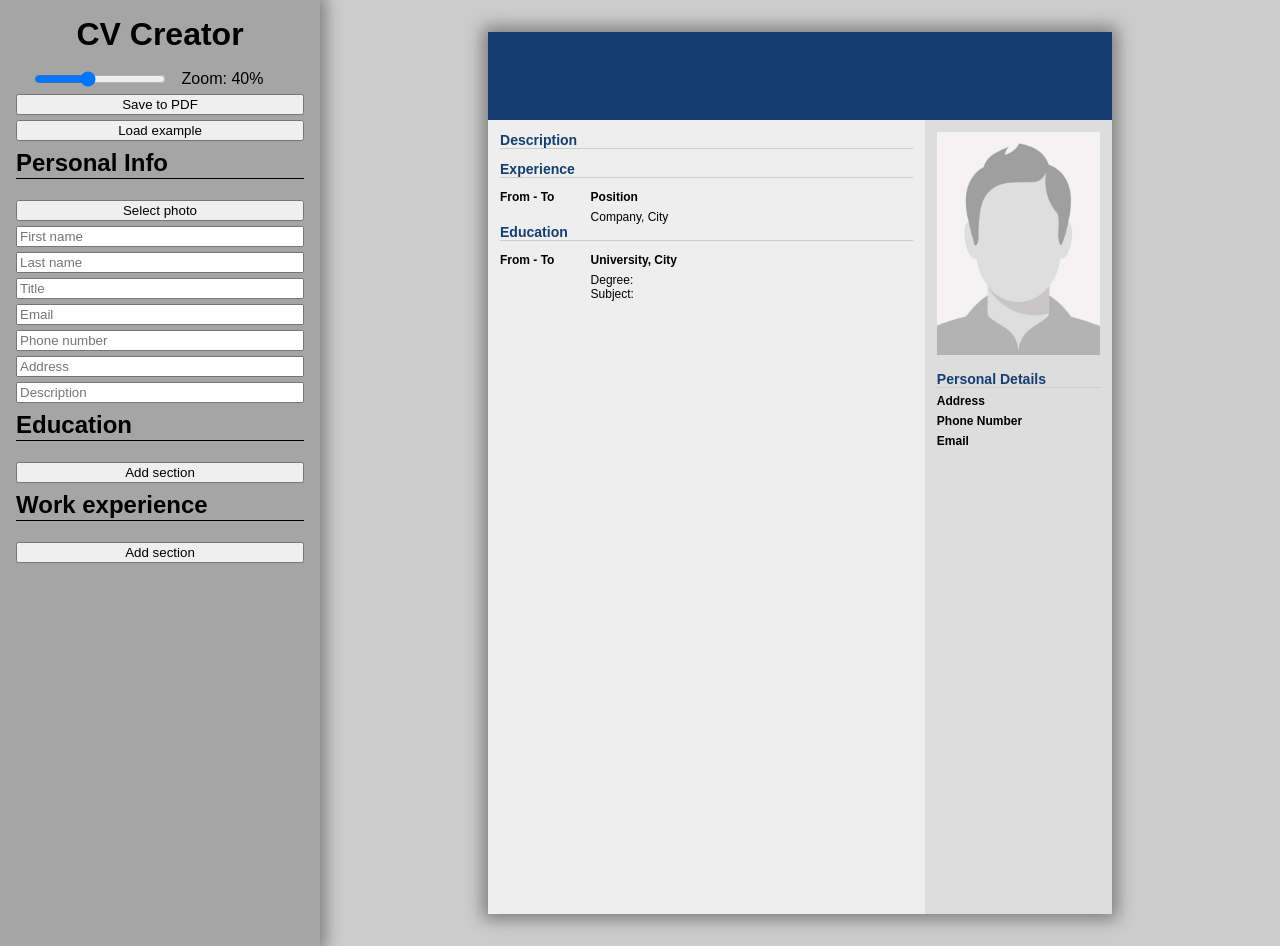
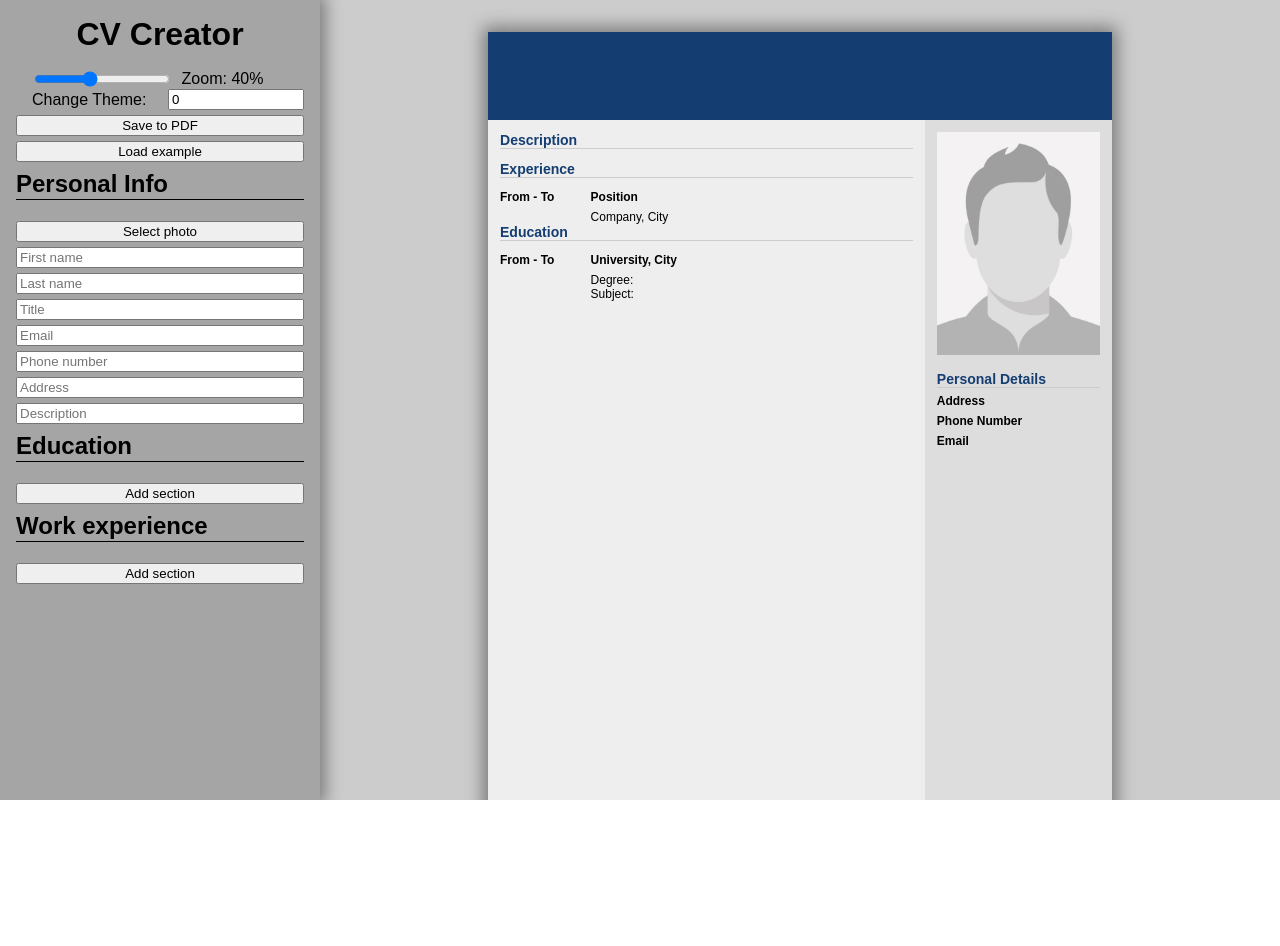
Before and after one commit to clikuki/cv-creator, a React (Create React App) app: page / in a window 1280 px wide. After the commit the page ends 800 px from the top, so only its background shows below. Built offline with nearby package versions, Linux system fonts and the light colour scheme.

Commit message:
added theme selector + fixed scrolling issue

```diff
--- a/src/components/App.js
+++ b/src/components/App.js
@@ -57,10 +57,11 @@ const App = () =>
 		<div className={main.sidebar}>
 			<Header />
 			<DisplayControls
-				scale={displayScale}
+				curScale={displayScale}
+				curTheme={curTheme}
+				setScale={setDisplayScale}
 				onLoadExample={handleLoadExample}
-				setScale={setDisplayScale}
-				setTheme={setTheme} />
+				onChangeTheme={setTheme} />
 			<InfoEditor
 				personalInfo={personalInfo}
 				workInfo={workInfo}
--- a/src/components/DisplayControls.js
+++ b/src/components/DisplayControls.js
@@ -1,34 +1,57 @@
 import main from '../css/main.module.css';
+import { numOfThemes } from './CVDisplay';
 
-const PrintBtn = () => <button onClick={window.print}>Save to PDF</button>
-const GenerateDummyCV = props => <button onClick={props.onLoadExample}>Load example</button>
 const ZoomInput = props =>
 {
-	const { fontSizeRange: range } = props;
-	const mappedVal = map(props.scale, ...range, 0, 100);
+	const mappedVal = map(props.scale, 4, 24, 0, 100);
 	return <label className={main.zoomInput}>
 		<input
 			value={props.scale}
 			onChange={props.onChange}
 			type='range'
 			step='0.1'
-			min={range[0]}
-			max={range[1]} />
+			min='4'
+			max='24' />
 		Zoom: {+mappedVal.toFixed(1)}%
 	</label>
 }
 
+const ThemeChooser = props =>
+{
+	const onChange = e =>
+	{
+		const value = e.target.value;
+		if (value < 0 || value >= numOfThemes) return;
+		props.onChange(value);
+	}
+
+	return <label className={main.themeInput}>
+		Change Theme:
+		<input
+			value={props.value}
+			onChange={onChange}
+			type='number' />
+	</label>
+}
+
+const Button = props => <button
+	className={main.displayControlsInput}
+	aria-label={props.ariaLabel || null}
+	onClick={props.onClick || null}>
+	{props.children}
+</button>;
+
 const map = (num, x1, y1, x2, y2) => (num - x1) * (y2 - x2) / (y1 - x1) + x2;
 const DisplayControls = props =>
 {
-	const onChange = e => props.setScale(+e.target.value);
+	const handleZoomChange = e => props.setScale(+e.target.value);
 	return <div className={main.displayControls}>
 		<ZoomInput
-			onChange={onChange}
-			scale={props.scale}
-			fontSizeRange={[4, 24]} />
-		<PrintBtn />
-		<GenerateDummyCV onLoadExample={props.onLoadExample} />
+			onChange={handleZoomChange}
+			scale={props.curScale} />
+		<ThemeChooser value={props.curTheme} onChange={props.onChangeTheme} />
+		<Button onClick={window.print}>Save to PDF</Button>
+		<Button onClick={props.onLoadExample}>Load example</Button>
 	</div>
 }
 
--- a/src/css/main.module.css
+++ b/src/css/main.module.css
@@ -8,6 +8,11 @@ body {
 *::after,
 *::before {
 	box-sizing: border-box;
+}
+
+:global(#root) {
+	height: 100%;
+	max-height: 100%;
 }
 
 .container {
@@ -64,7 +69,7 @@ body {
 	width: 100%;
 }
 
-.displayControls button,
+.displayControlsInput,
 .sectionInput {
 	width: 100%;
 	margin-top: 5px;
@@ -74,12 +79,22 @@ body {
 	resize: none;
 }
 
-.zoomInput {
+.zoomInput,
+.themeInput {
 	display: grid;
 	grid-template-columns: 50% auto;
 	align-items: center;
 	gap: 5%;
 	padding-left: 1rem;
+}
+
+.themeInput {
+	gap: 0;
+}
+
+.zoomInput input,
+.themeInput input {
+	width: 100%;
 }
 
 .cvWrapper {
```
